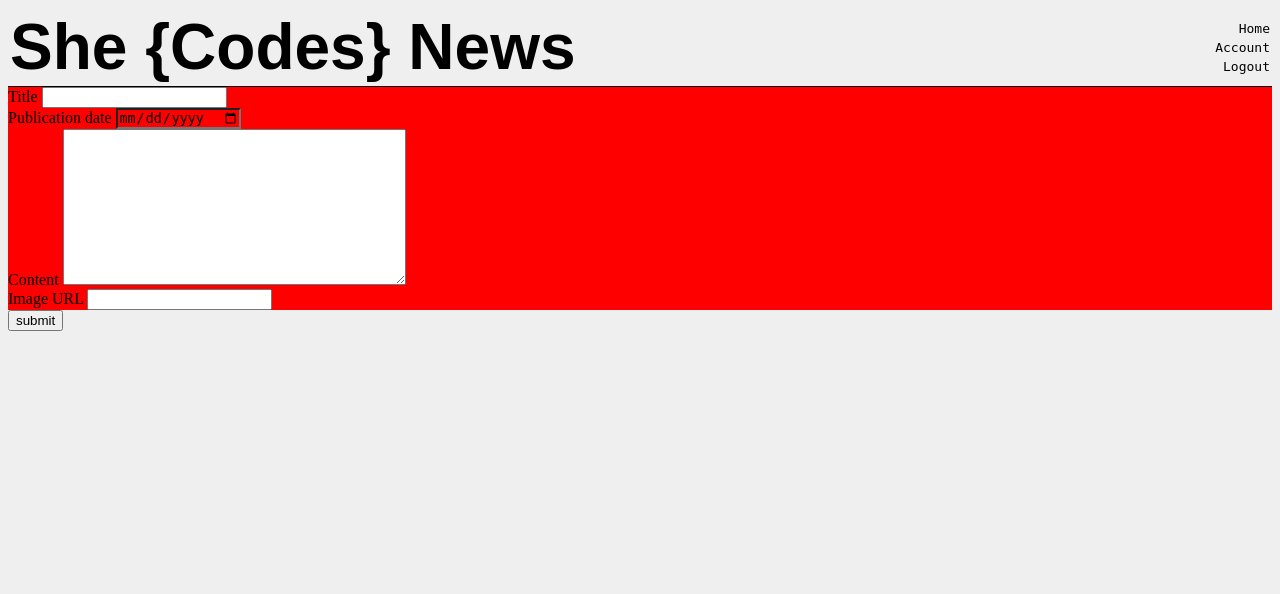
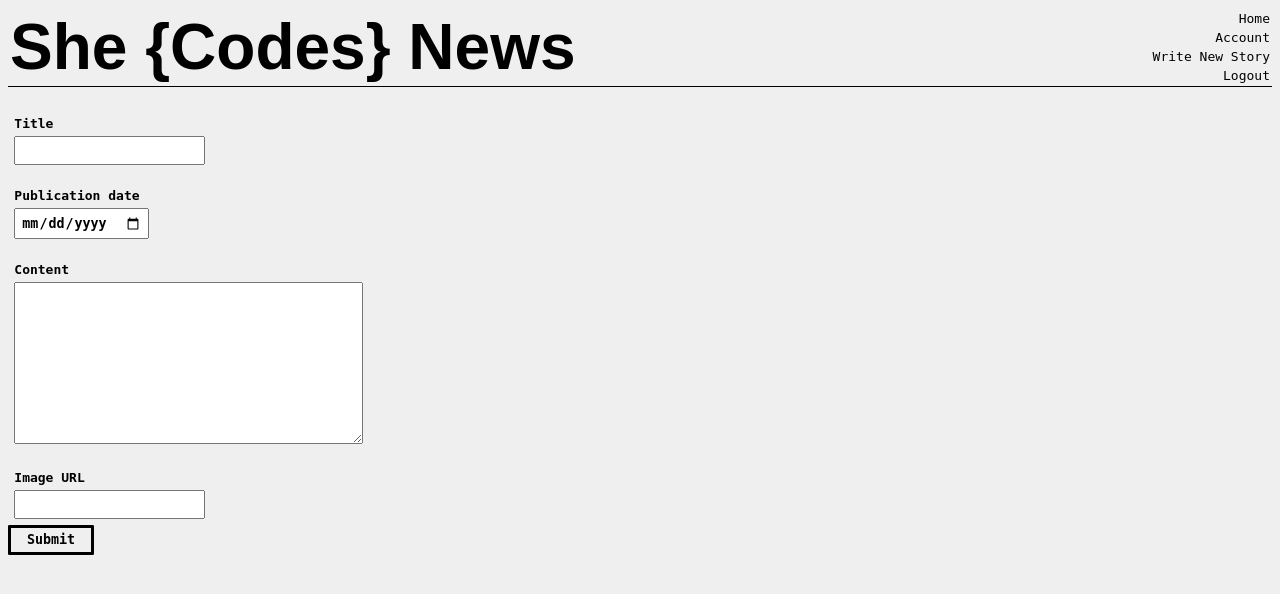
Before and after one commit to SheCodesAus/she-codes-django-news-project-lingtangg, a Django app: page /news/add-story/ in a window 1280 px wide. Shown: the top 594 px of the page. Run offline with Django 4.2, Linux system fonts and the light colour scheme; the visitor is signed in with stand-in values (Sample User, id 1); parts of the project's set-up code (start-up, migrations or seed data) failed here and were passed over; some web fonts are replaced.

Commit message:
Working author filter and update create story form

```diff
--- a/she_codes_news/news/forms.py
+++ b/she_codes_news/news/forms.py
@@ -10,3 +10,6 @@ class StoryForm(ModelForm):
     widgets = {
       'pub_date': forms.DateInput(format=('%m/%d/%Y'),attrs={'class':'form-control', 'placeholder':'Select a date','type':'date'}),
     }
+
+class FilterForm(forms.Form):
+  selectedAuthor = forms.ModelChoiceField(queryset=NewsStory.objects.all().order_by('-pub_date'), required=True)
--- a/she_codes_news/news/static/news/styles.css
+++ b/she_codes_news/news/static/news/styles.css
@@ -87,5 +87,38 @@
 
 /* Form styling */
 .form-control {
-    background-color: red;
+    font-family: monospace;
+    font-weight: 600;
+    padding: 0.5%;
 }
+
+.form-control label {
+    display: block;
+    padding-bottom: 5px;
+    padding-top: 10px;
+}
+
+.form-control input,
+.form-control textarea {
+    padding: 5px;
+}
+
+/* Button styling */
+.author-selection input,
+#submit-story {
+    display: inline-block;
+    padding: 0.35em 1.2em;
+    border: solid black;
+    border-radius: 0.1em;
+    text-decoration: none;
+    font-family: monospace;
+    color: black;
+    text-align: center;
+    font-weight: 600;
+}
+
+.author-selection input:hover,
+#submit-story:hover {
+    color: white;
+    background-color: black;
+}
--- a/she_codes_news/news/templates/news/createStory.html
+++ b/she_codes_news/news/templates/news/createStory.html
@@ -7,6 +7,7 @@
 
 {% block content %}
 
+<p class="container">
   <form action="" method="post">
     {% csrf_token %}
     <!-- {{ form.as_p }} -->
@@ -31,7 +32,8 @@
           <label for="id_img_url">Image URL</label>
           {{ form.img_url }}
       </div>
-  <input type="submit" value="submit">
+    <input type="submit" value="Submit" id="submit-story">
   </form>
+</p>
 
 {% endblock %}
--- a/she_codes_news/news/templates/news/storyCard.html
+++ b/she_codes_news/news/templates/news/storyCard.html
@@ -1,10 +1,6 @@
 <div class="story-card" id="story-card-{{ position }}">
     <a href="{% url 'news:story' story.id %}">
-        {% if position < 5 %}
-            <img src="../static/news/images/placeholder-{{ position }}.jpg">
-        {% else %}
-            <img src="https://picsum.photos/600">
-        {% endif %}
+        <img src="{{ story.img_url }}">
         <div class="story-card-text">
             <h3>{{ story.title }}</h3>
             <h4>{{ story.author }}</h4>
--- a/she_codes_news/news/views.py
+++ b/she_codes_news/news/views.py
@@ -1,8 +1,10 @@
 from audioop import reverse
 from django.views import generic
 from django.urls import reverse_lazy
+from django.shortcuts import render
 from .models import NewsStory
 from .forms import StoryForm
+from users.models import CustomUser
 
 class IndexView(generic.ListView):
     template_name = 'news/index.html'
@@ -13,8 +15,15 @@ class IndexView(generic.ListView):
 
     def get_context_data(self, **kwargs):
         context = super().get_context_data(**kwargs)
-        context['latest_stories'] = NewsStory.objects.all().order_by('-pub_date')[:4]
-        context['all_stories'] = NewsStory.objects.all().order_by('-pub_date')
+        selectedAuthor = self.request.GET.get('author', None)
+        if selectedAuthor is not None:
+            authorID = CustomUser.objects.get(username=selectedAuthor).id
+            query = NewsStory.objects.filter(author_id=authorID).order_by('-pub_date')
+        else:
+            query = NewsStory.objects.all().order_by('-pub_date')
+        context['latest_stories'] = query[:4]
+        context['all_stories'] = query
+        context['authors'] = CustomUser.objects.order_by().values_list('username', flat=True).distinct()
         return context
 
 class StoryView(generic.DetailView):
--- a/she_codes_news/templates/nav.html
+++ b/she_codes_news/templates/nav.html
@@ -1,8 +1,8 @@
 <nav>
     <a href="{% url 'news:index' %}">Home</a>
     {% if request.user.is_authenticated %}
-        <!-- add link to user profile -->
         <a href="{% url 'users:usersProfile' %}">Account</a>
+        <a href="{% url 'news:newStory' %}">Write New Story</a>
         <a href="{% url 'logout' %}">Logout</a>
     {% else %}
         <a href="{% url 'login' %}">Login / Create Account</a>
--- a/she_codes_news/users/templates/users/profile.html
+++ b/she_codes_news/users/templates/users/profile.html
@@ -26,7 +26,7 @@
       {{ request.user.email }}
     </p>
     <p>
-
+      {{ request.CustomUser.last_login}}
     </p>
   </div>
 </div>
@@ -34,5 +34,8 @@
 
 <div>
   <p><b>Story Submissions</b></p>
+  <p>
+
+  </p>
 </div>
 {% endblock %}
```
Also changed, not shown: she_codes_news/news/templates/news/index.html (+21 -7 lines), she_codes_news/users/models.py (line endings or trailing spaces). Lines whose indentation alone changed are shown as unchanged.
